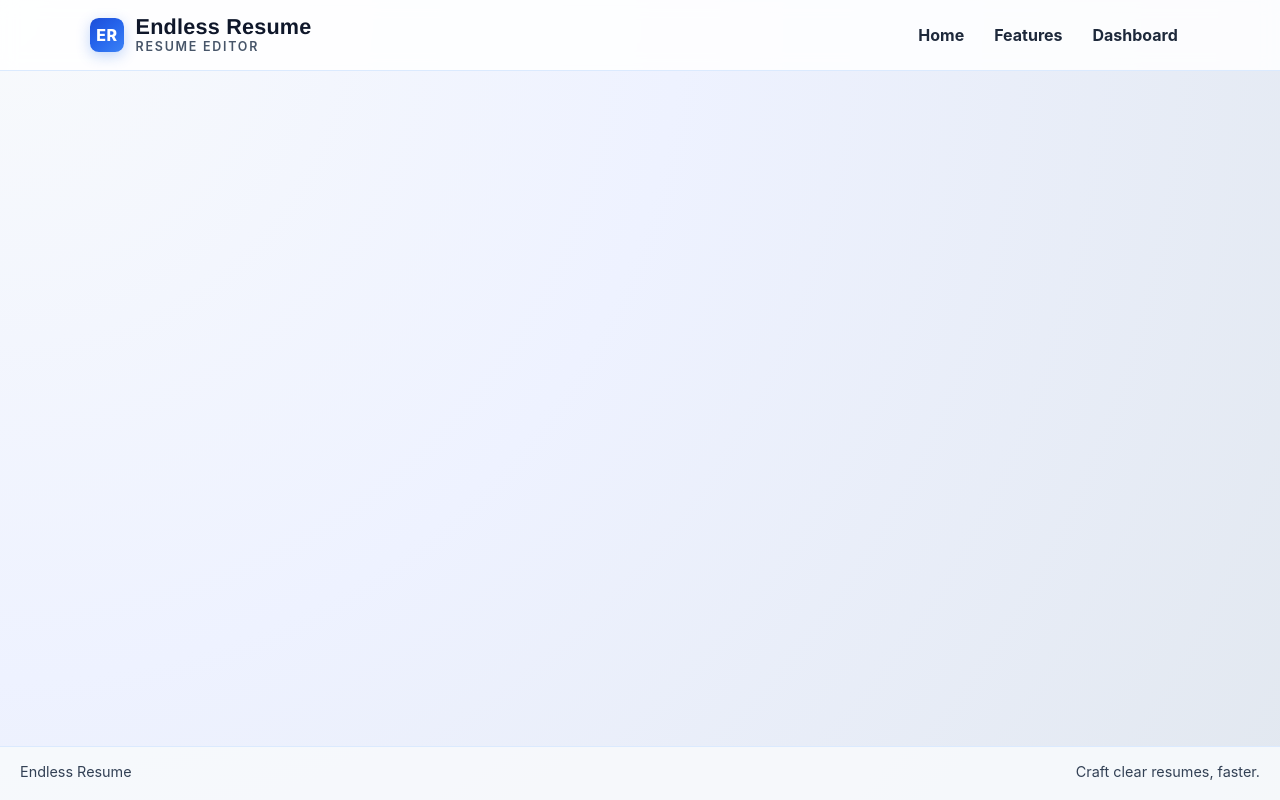
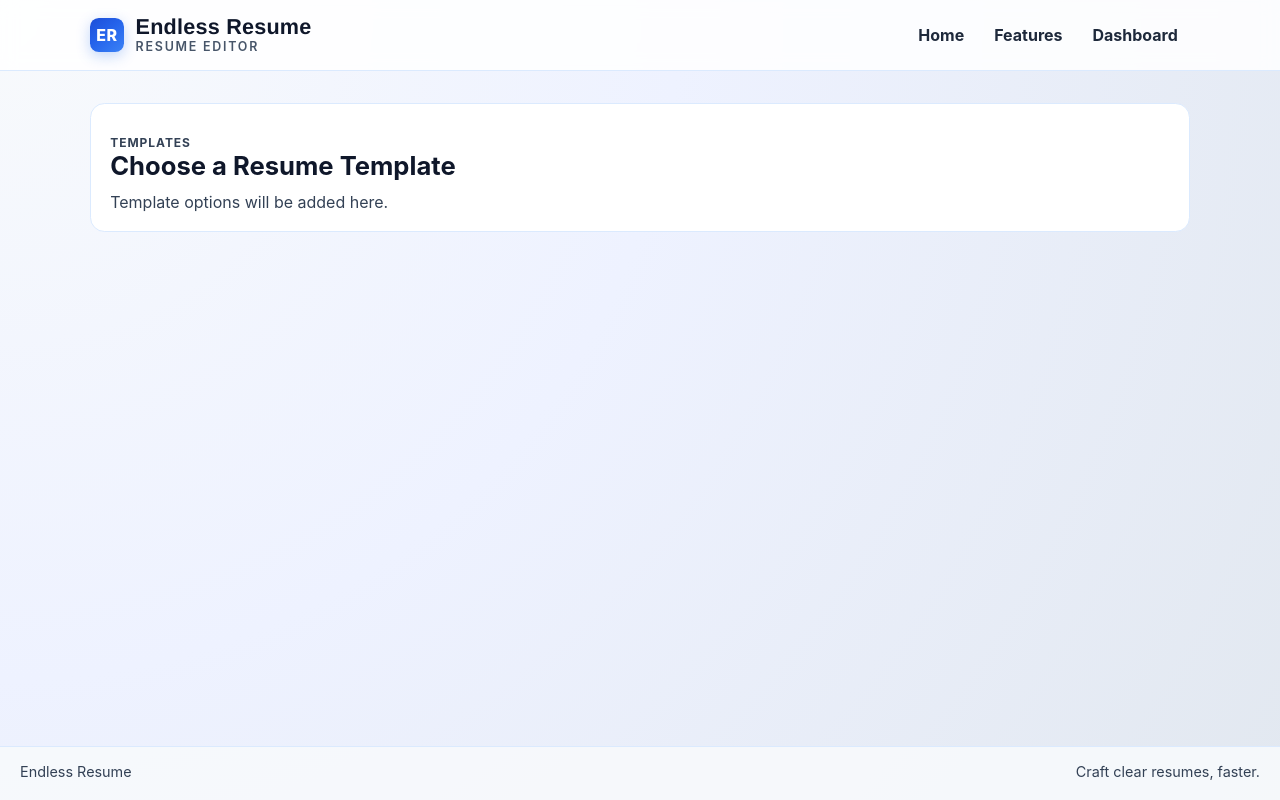
Before and after one commit to alexanderdombroski/resume-project, a Nuxt app in the folder packages/bakeoff2/: page /templates in a window 1280 px wide. Built offline with nearby package versions, Linux system fonts and the light colour scheme.

Commit message:
feat: add templates page

```diff
--- a/packages/bakeoff2/app/pages/dashboard.vue
+++ b/packages/bakeoff2/app/pages/dashboard.vue
@@ -1,9 +1,12 @@
 <template>
   <section class="dashboard">
     <header class="dashboard-header">
-      <p class="kicker">Dashboard</p>
-      <h1>Your Resumes</h1>
-      <p>Choose a resume to continue editing.</p>
+      <div>
+        <p class="kicker">Dashboard</p>
+        <h1>Your Resumes</h1>
+        <p>Choose a resume to continue editing.</p>
+      </div>
+      <NuxtLink to="/templates" class="btn btn-create-new">Create New</NuxtLink>
     </header>
 
     <p v-if="pending" class="status">Loading resumes...</p>
@@ -78,6 +81,10 @@ async function onDelete(id: number) {
 }
 
 .dashboard-header {
+  display: flex;
+  align-items: flex-start;
+  justify-content: space-between;
+  gap: 0.8rem;
   padding: 1.2rem;
   border: 1px solid #dbeafe;
   border-radius: 0.9rem;
@@ -169,8 +176,27 @@ h1 {
   color: #b91c1c;
 }
 
+.btn-create-new {
+  text-decoration: none;
+  white-space: nowrap;
+  background: #1d4ed8;
+  border-color: #1d4ed8;
+  color: #fff;
+}
+
+.btn-create-new:hover {
+  background: #1e40af;
+  border-color: #1e40af;
+}
+
 .resume-card p {
   margin: 0.5rem 0 0;
   color: #334155;
 }
+
+@media (max-width: 640px) {
+  .dashboard-header {
+    flex-direction: column;
+  }
+}
 </style>
--- a/packages/bakeoff2/app/pages/index.vue
+++ b/packages/bakeoff2/app/pages/index.vue
@@ -16,7 +16,7 @@
     <section class="cta">
       <h2>Stop rewriting from scratch for every application.</h2>
       <p>Use Endless Resume to ship stronger resumes faster.</p>
-      <a class="btn btn-primary" href="/dashboard">Create My Resume</a>
+      <a class="btn btn-primary" href="/templates">Create My Resume</a>
     </section>
   </div>
 </template>
--- /dev/null
+++ b/packages/bakeoff2/app/pages/templates.vue
@@ -0,0 +1,48 @@
+<template>
+  <section class="templates">
+    <header class="templates-header">
+      <p class="kicker">Templates</p>
+      <h1>Choose a Resume Template</h1>
+      <p>Template options will be added here.</p>
+    </header>
+  </section>
+</template>
+
+<script setup lang="ts">
+defineOptions({
+  name: 'ResumeTemplatesPage',
+});
+</script>
+
+<style scoped>
+.templates {
+  display: grid;
+  gap: 1rem;
+}
+
+.templates-header {
+  padding: 1.2rem;
+  border: 1px solid #dbeafe;
+  border-radius: 0.9rem;
+  background: #fff;
+}
+
+.kicker {
+  margin: 0 0 0.6rem;
+  color: #1d4ed8;
+  font-weight: 700;
+  text-transform: uppercase;
+  letter-spacing: 0.08em;
+  font-size: 0.75rem;
+}
+
+h1 {
+  margin: 0;
+  font-size: 1.6rem;
+}
+
+.templates-header p {
+  margin: 0.7rem 0 0;
+  color: #334155;
+}
+</style>
```
